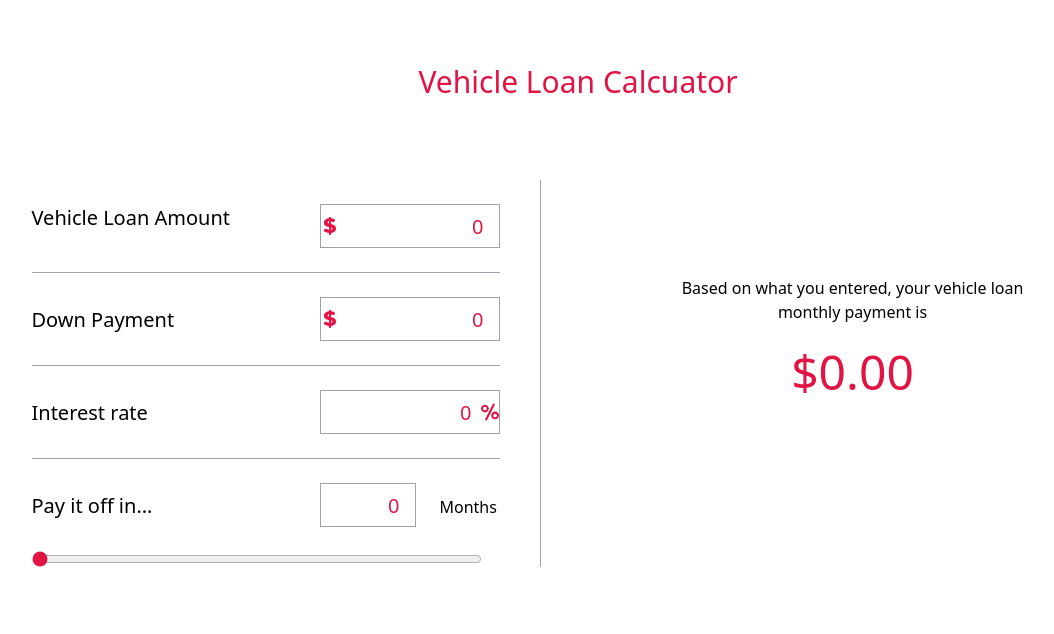
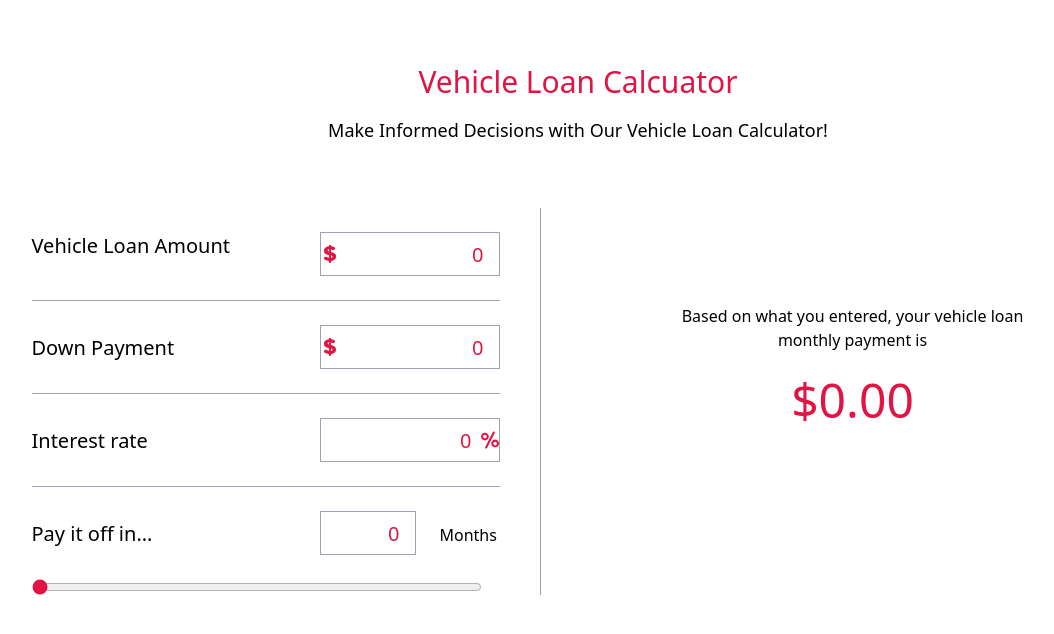
Before and after one commit to himanibabariya/Vehicle-Loan-Calculator, a React (Vite) app: page / in a window 1280 px wide. Shown: the top 634 px of the page, without its empty margins (62-1116 px from the left). Built offline with nearby package versions, Linux system fonts and the light colour scheme.

Commit message:
Headline Added

```diff
--- a/src/App.jsx
+++ b/src/App.jsx
@@ -43,8 +43,9 @@ function App() {
   return (
     <>
       <h1 className='text-3xl text-center mt-16 text-customRed'>Vehicle Loan Calcuator</h1>
+      <h3 className='text-lg text-center mt-4'>Make Informed Decisions with Our Vehicle Loan Calculator!</h3>
 
-      <div className='flex gap-x-10 flex-wrap max-w-7xl justify-center mx-auto mt-20'>
+      <div className='flex gap-x-10 flex-wrap max-w-7xl justify-center mx-auto mt-16'>
         <div>
           <div className='my-6 flex flex-wrap'>
             <label htmlFor="loanAmount" className='w-72 inline-block text-xl '>Vehicle Loan Amount</label>
```
